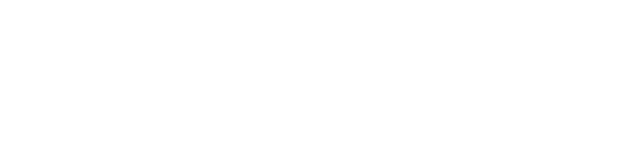
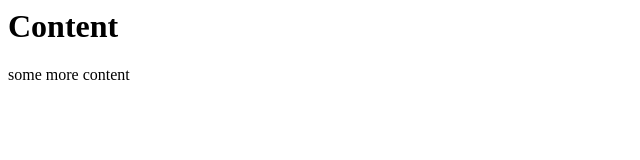
Before and after one commit to Palm717/day_2_repo, a plain HTML site: page index.html in a window 1280 px wide. Shown: the whole page, without its empty margins (0-640 px from the left). Drawn offline with Linux system fonts and the light colour scheme.

Commit message:
new content code

```diff
--- a/index.html
+++ b/index.html
@@ -3,6 +3,8 @@
 
     </head>
     <body>
+        <h1>Content</h1>
+        <p>some more content</p>
 
     </body>
 </html>
```
